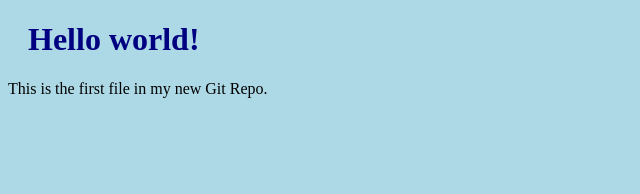
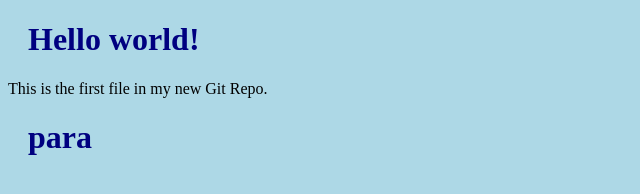
Before and after one commit to Vedantgotra/hello-world, a plain HTML site: page index.html in a window 1280 px wide. Shown: the whole page, without its empty margins (0-640 px from the left). Drawn offline with Linux system fonts and the light colour scheme.

Commit message:
Updated index.html with a new line

```diff
--- a/index.html
+++ b/index.html
@@ -8,6 +8,6 @@
 
 <h1>Hello world!</h1>
 <p>This is the first file in my new Git Repo.</p>
-
+<h1>para</h1>
 </body>
 </html>
```
